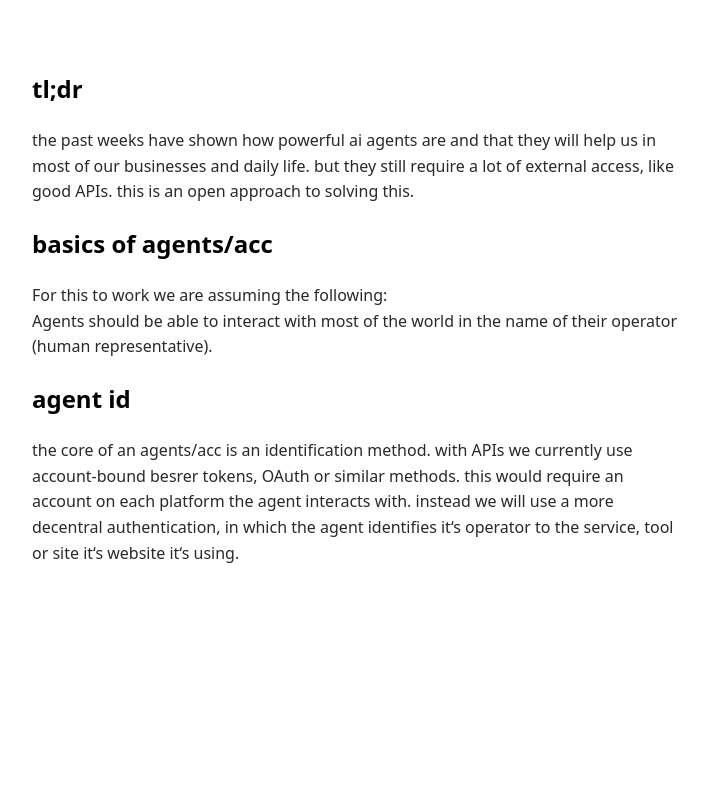
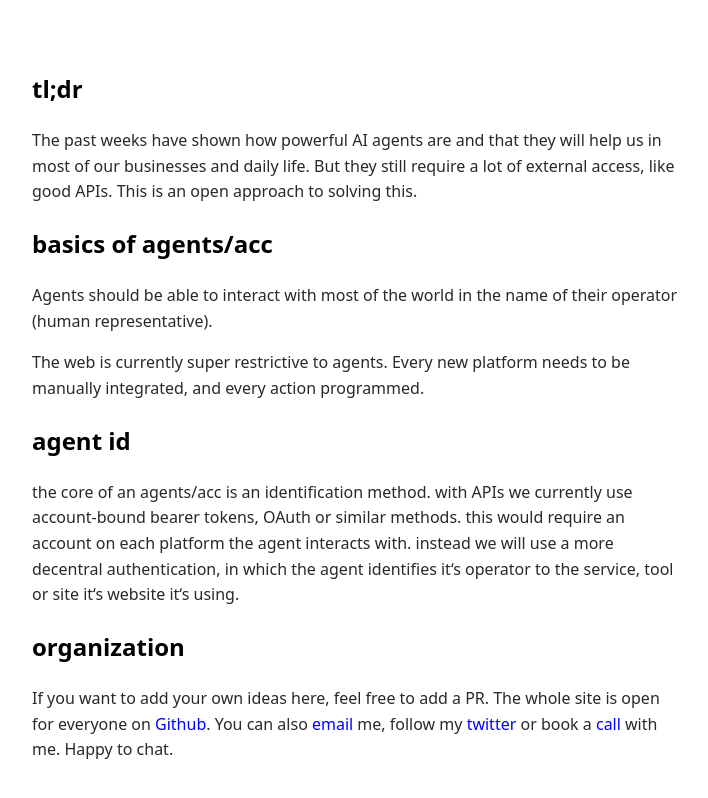
Before and after one commit to 0w9/agents-acc, a website: page index.html in a window 1280 px wide. Shown: the whole page, without its empty margins (283-991 px from the left). Drawn offline with Linux system fonts and the light colour scheme.

Commit message:
Update index.html

```diff
--- a/index.html
+++ b/index.html
@@ -65,14 +65,7 @@
 </head>
 <body>
   <div class="content">
-    <h2>tl;dr</h2>
-    <p>the past weeks have shown how powerful ai agents are and that they will help us in most of our businesses and daily life. but they still require a lot of external access, like good APIs. this is an open approach to solving this. </p>
-
-    <h2>basics of agents/acc</h2>
-    <p>For this to work we are assuming the following: <br />Agents should be able to interact with most of the world in the name of their operator (human representative).</p>
-
-    <h2>agent id</h2>
-    <p>the core of an agents/acc is an identification method. with APIs we currently use account-bound besrer tokens, OAuth or similar methods. this would require an account on each platform the agent interacts with. instead we will use a more decentral authentication, in which the agent identifies it‘s operator to the service, tool or site it‘s website it‘s using.  </p>
+    <h2 class="">tl;dr</h2><p class="">The past weeks have shown how powerful AI agents are and that they will help us in most of our businesses and daily life. But they still require a lot of external access, like good APIs. This is an open approach to solving this. </p><h2 class="">basics of agents/acc</h2><p class="">Agents should be able to interact with most of the world in the name of their operator (human representative).</p><p class="">The web is currently super restrictive to agents. Every new platform needs to be manually integrated, and every action programmed. </p><h2 class="">agent id</h2><p class="">the core of an agents/acc is an identification method. with APIs we currently use account-bound bearer tokens, OAuth or similar methods. this would require an account on each platform the agent interacts with. instead we will use a more decentral authentication, in which the agent identifies it‘s operator to the service, tool or site it‘s website it‘s using.  </p><h2 class="">organization</h2><p class="">If you want to add your own ideas here, feel free to add a PR. The whole site is open for everyone on <a href="https://github.com/0w9/agents-acc/">Github</a>. You can also <a href="mailto:lennard@beachcode.de">email</a> me, follow my <a href="https://x.com/lennardeth">twitter</a> or book a <a href="http://cal.com/beachcode">call</a> with me. Happy to chat.</p>
   </div>
 </body>
 </html>
```
